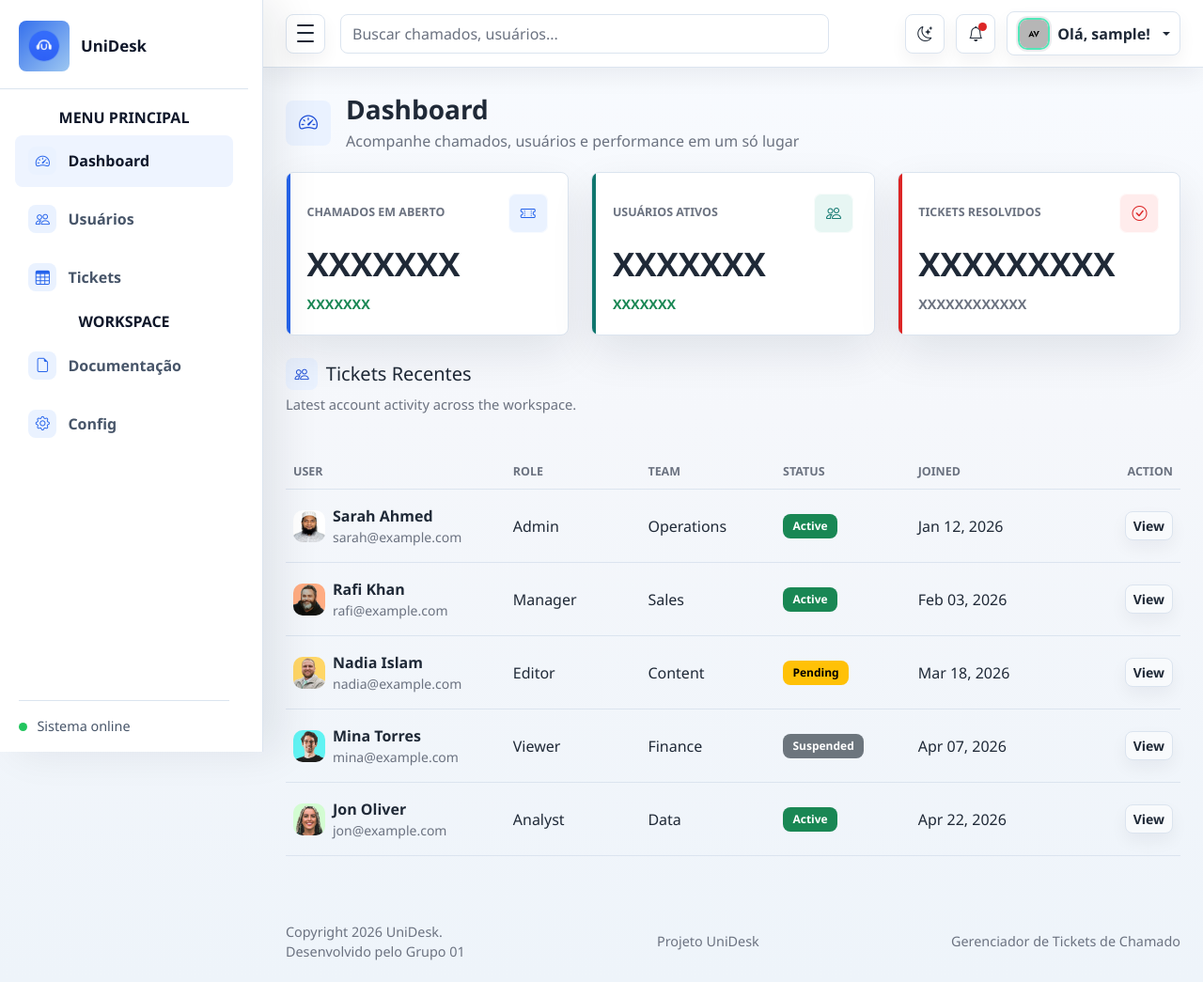
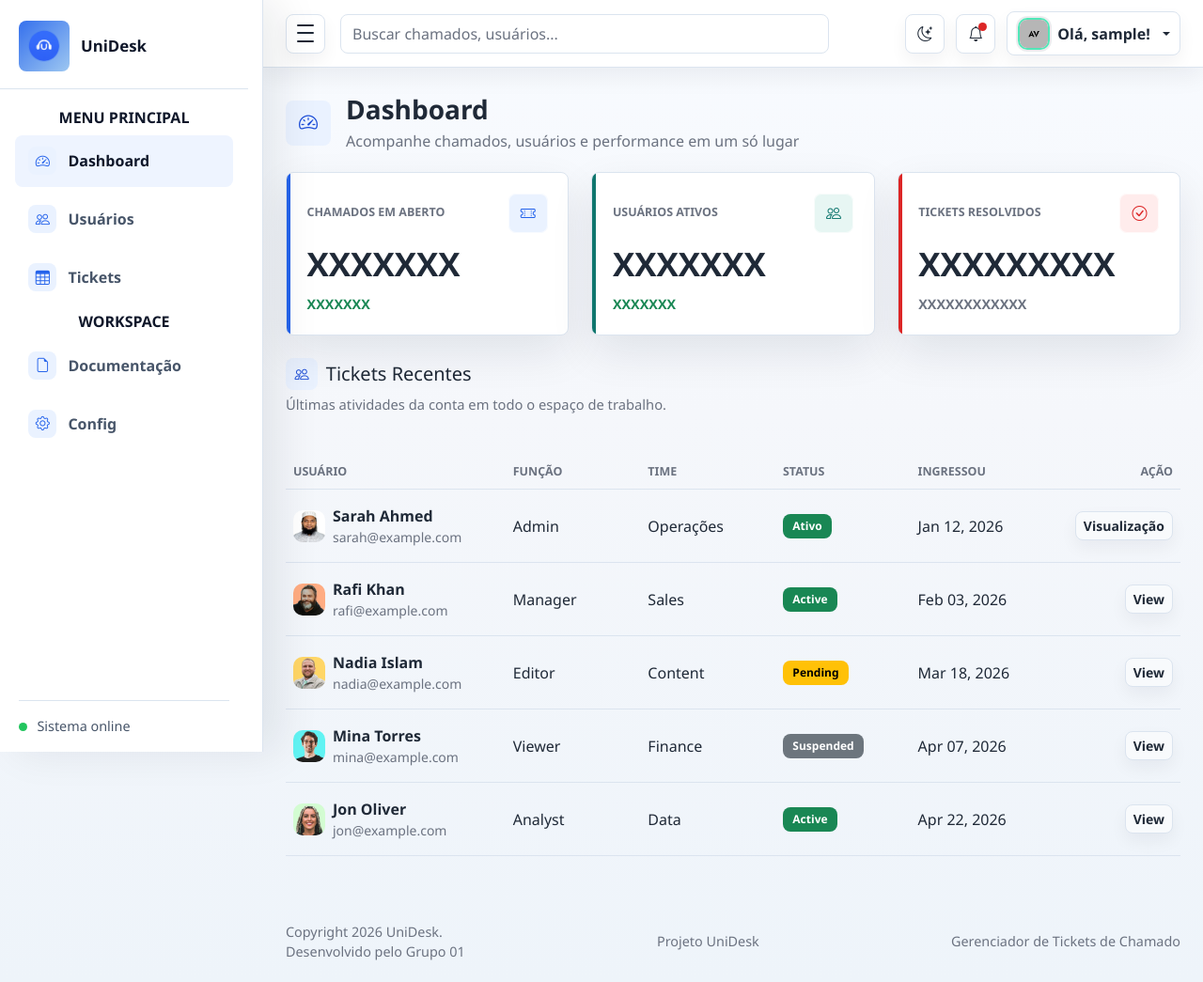
Before and after one commit to TolbyOwl/Semestre-6---Desenvolvimento-de-Sistema, a Flask app: page /dash in a window 1280 px wide. Shown: the whole page at 94% size. Run offline with Flask 3, Linux system fonts and the light colour scheme; the visitor is signed in with stand-in values (Sample User, id 1); some libraries are stand-ins or nearby versions.

Commit message:
Tradução da página Dash
- Tradução dos textos

Pendências:
- Sem Pendências.

```diff
--- a/static/css/style.css
+++ b/static/css/style.css
@@ -160,7 +160,7 @@ a {
 .sidebar-nav .nav-link:focus,
 .sidebar-nav .nav-link.active {
   background: var(--admin-sidebar-soft);
-  color: #ffffff;
+  color: #f1eeee;
 }
 
 .sidebar-nav .nav-link:hover,
--- a/templates/it_dash/dash.html
+++ b/templates/it_dash/dash.html
@@ -78,7 +78,7 @@ block content %}
             ><span>Tickets Recentes</span>
           </h2>
           <p class="text-muted mb-0">
-            Latest account activity across the workspace.
+            Últimas atividades da conta em todo o espaço de trabalho.
           </p>
         </div>
       </div>
@@ -89,12 +89,12 @@ block content %}
         <table class="table align-middle mb-0">
           <thead>
             <tr>
-              <th scope="col">User</th>
-              <th scope="col">Role</th>
-              <th scope="col">Team</th>
+              <th scope="col">Usuário</th>
+              <th scope="col">Função</th>
+              <th scope="col">Time</th>
               <th scope="col">Status</th>
-              <th scope="col">Joined</th>
-              <th scope="col" class="text-end">Action</th>
+              <th scope="col">Ingressou</th>
+              <th scope="col" class="text-end">Ação</th>
             </tr>
           </thead>
           <tbody>
@@ -113,12 +113,12 @@ block content %}
                 </div>
               </td>
               <td>Admin</td>
-              <td>Operations</td>
-              <td><span class="badge text-bg-success">Active</span></td>
+              <td>Operações</td>
+              <td><span class="badge text-bg-success">Ativo</span></td>
               <td>Jan 12, 2026</td>
               <td class="text-end">
                 <a class="btn btn-light btn-sm" href="user-details.html"
-                  >View</a
+                  >Visualização</a
                 >
               </td>
             </tr>
```
